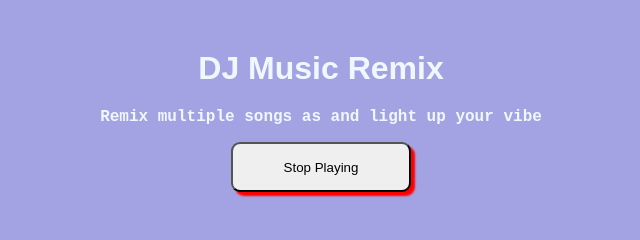
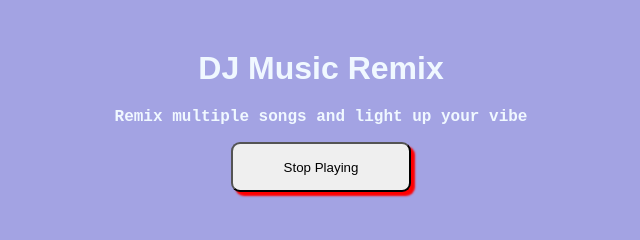
Before and after one commit to Aryainguz/DJ-Music-Remix.github.io, a plain HTML site: page index.html in a window 1280 px wide. Shown: the top 240 px of the page, 319-959 px from the left. Drawn offline with Linux system fonts and the light colour scheme.

Commit message:
Update index.html

```diff
--- a/index.html
+++ b/index.html
@@ -54,7 +54,7 @@
     <h1 style="font-size: xx-large; font-family:sans-serif;font-weight: bolder;color: aliceblue;   text-align: center; margin-top: 50px;">
     DJ Music Remix
     </h1>
-    <p style="font-family:'Courier New', Courier, monospace;font-weight: bolder;color: aliceblue;   text-align: center;">Remix multiple songs as and light up your vibe</p>
+    <p style="font-family:'Courier New', Courier, monospace;font-weight: bolder;color: aliceblue;   text-align: center;">Remix multiple songs and light up your vibe</p>
     <div class="center" style="display: flex; justify-content: center;">
         <button class="fb" onclick="window.location.reload(true)">Stop Playing</button>
 
```
